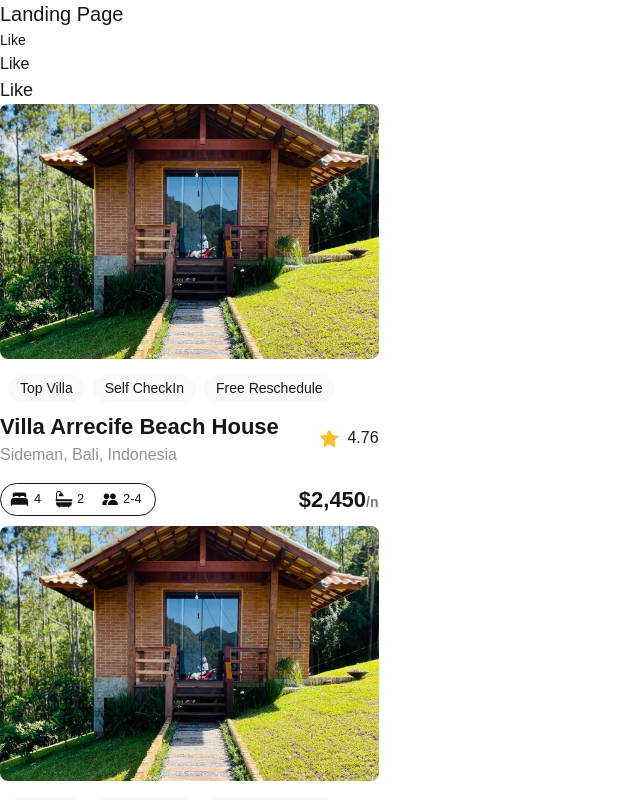
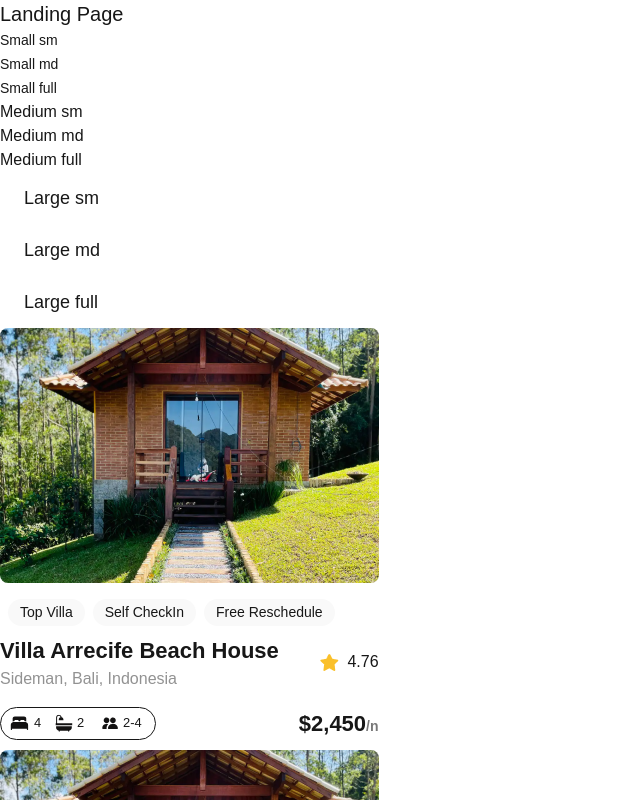
Before and after one commit to OnlineElite/alx-project-0x00-setup, a Next.js app in the folder alx-project-0x00/: page /landing in a window 1280 px wide. Shown: the top 800 px of the page, without its empty margins (0-640 px from the left). Built offline with nearby package versions, Linux system fonts and the light colour scheme.

Commit message:
updating task6

```diff
--- a/alx-project-0x00/interfaces/index.ts
+++ b/alx-project-0x00/interfaces/index.ts
@@ -3,6 +3,6 @@ export interface PillProps {
 }
 
 export interface ButtonProps {
-    title : string;
-    styles : string
+    title: string;
+    styles: string
 }
--- a/alx-project-0x00/pages/landing.tsx
+++ b/alx-project-0x00/pages/landing.tsx
@@ -5,10 +5,25 @@ const Landing : React.FC = () => {
     return (
         <div>
             <h1 className="text-xl font-extralight">Landing Page</h1>
-            <div>
-                <Button title="Like" styles="text-sm rounded-sm" />
-                <Button title="Like" styles="text-base rounded-md" />
-                <Button title="Like" styles="text-lg rounded-full" />
+            {/* Small buttons */}
+            <div className="space-x-4">
+                <Button title="Small sm" styles="text-sm rounded-sm" />
+                <Button title="Small md" styles="text-sm rounded-md" />
+                <Button title="Small full" styles="text-sm rounded-full" />
+            </div>
+
+            {/* Medium buttons */}
+            <div className="space-x-4">
+                <Button title="Medium sm" styles="text-base rounded-sm" />
+                <Button title="Medium md" styles="text-base rounded-md" />
+                <Button title="Medium full" styles="text-base rounded-full" />
+            </div>
+
+            {/* Large buttons */}
+            <div className="space-x-4">
+                <Button title="Large sm" styles="text-lg rounded-sm px-6 py-3" />
+                <Button title="Large md" styles="text-lg rounded-md px-6 py-3" />
+                <Button title="Large full" styles="text-lg rounded-full px-6 py-3" />
             </div>
             <Card />
             <Card />
```
